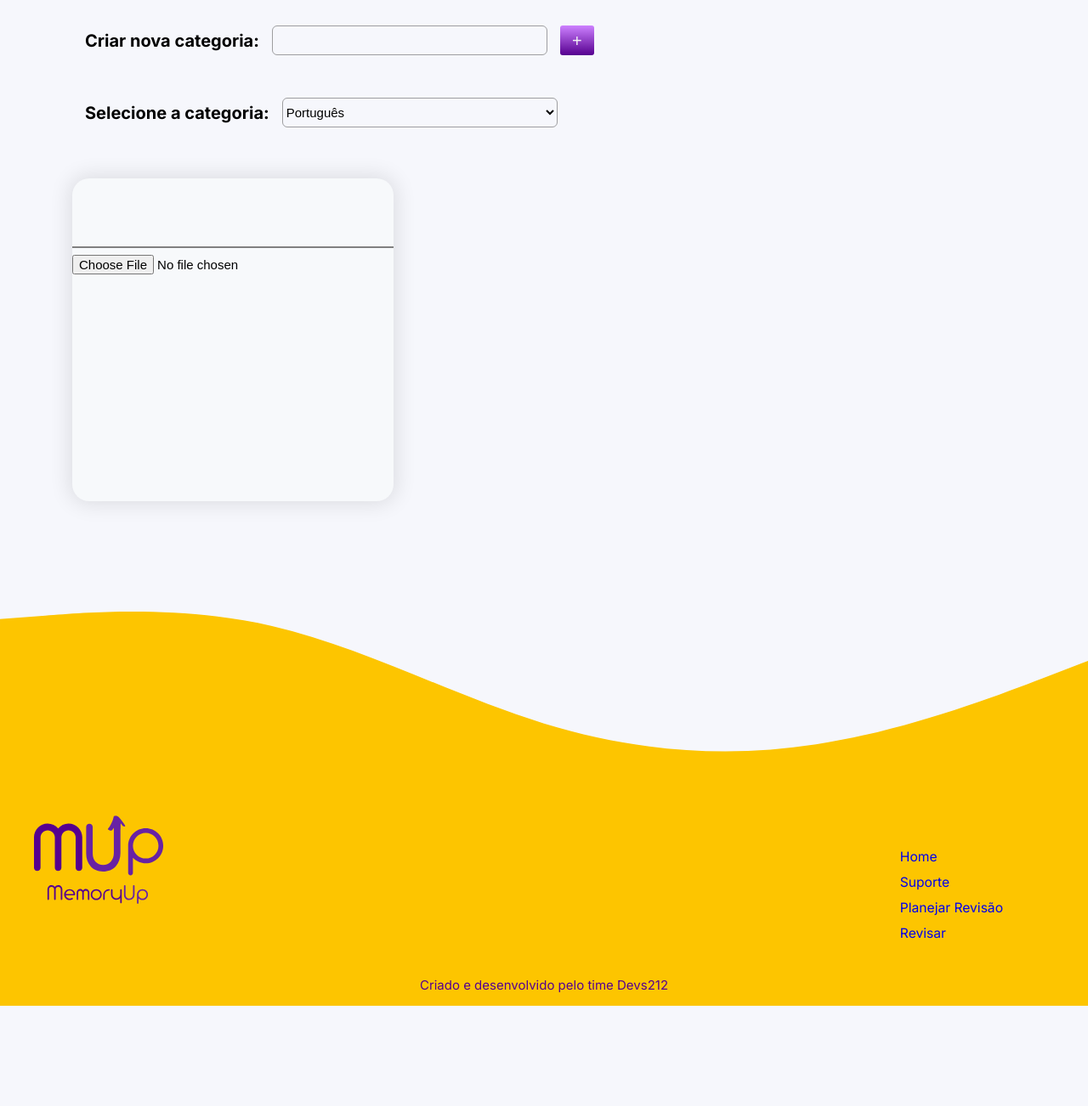
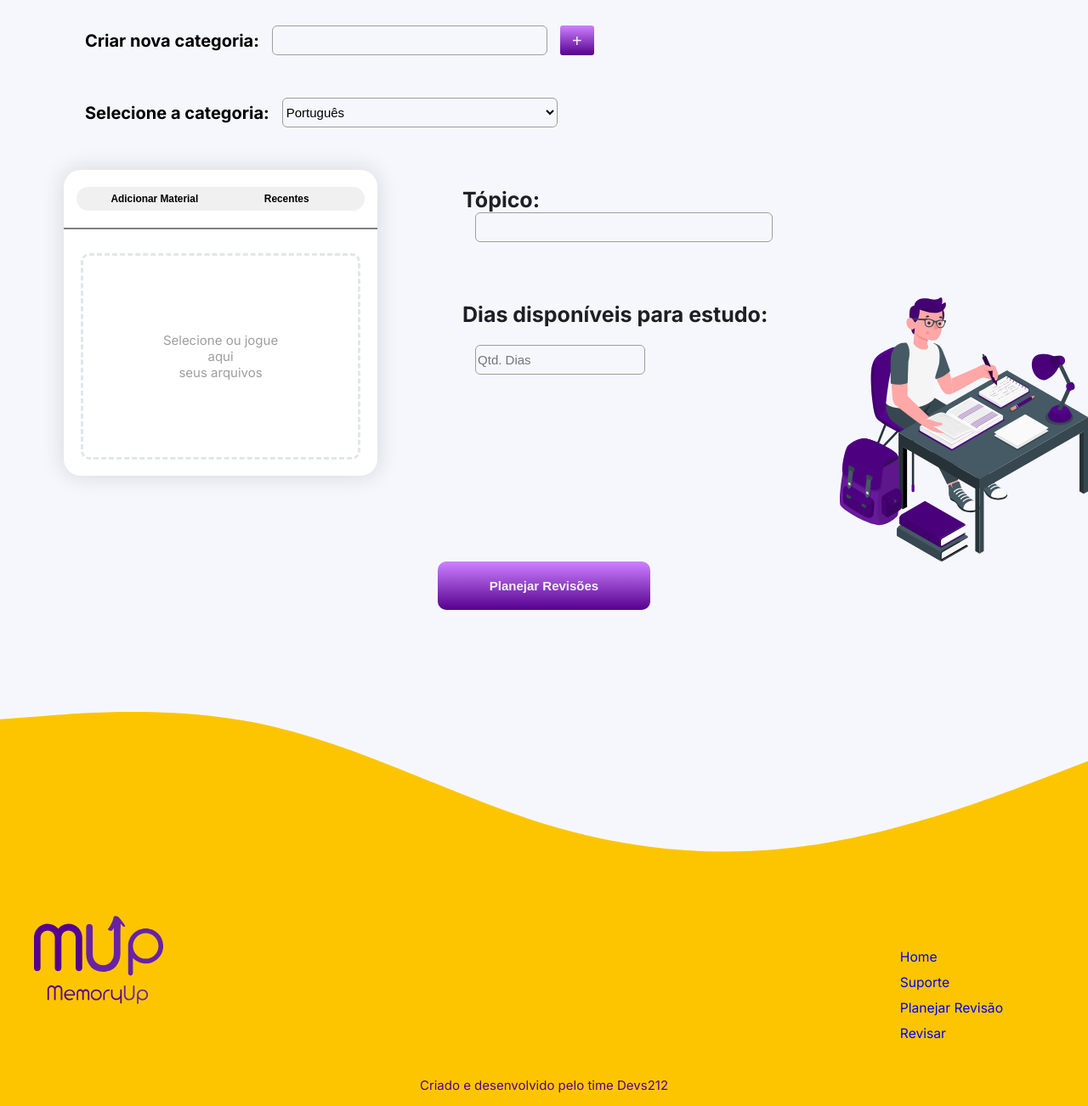
Before and after one commit to PedroZanluqui/memoryup, a PHP site: the page made by PagRevisões.html in a window 1280 px wide. Shown: the part 308-1610 px from the top of the page at 85% size. Before the commit the page ends 1492 px from the top, so only its background shows below. Run offline with PHP 8.4, Linux system fonts and the light colour scheme.

Commit message:
Finalização da Paginad de Revisão

```diff
--- a/PagRevisões.html
+++ b/PagRevisões.html
@@ -40,16 +40,37 @@
             </div>
         </div>
 
-        <div class="main-material-estudos">
-            <section class="section-material-estudos">
+    <div class="main-Upload-Planejamento">
+            <section class="section-material-estudos"  style="background-color: white;">
                 <div class="nav-of-section-material-estudos">
-
+                    <section class="toggles-of-material-estudos">
+                        <button class="button-toggle" id="adicionar-material">Adicionar Material</button>
+                        <button class="button-toggle" id="recentes">Recentes</button>
+                    </section>
                 </div>
                 <hr>
                 <br>
-                <input type="file">
+                <div class="file-area">
+                  <label for="file-input" class="label-input">Selecione ou jogue aqui<br> seus arquivos</label>
+                  <input type="file" id="file-input">
+                </div>
             </section>
+
+        <div class="Planejamento">
+            <h2>Tópico: <input type="text" ></h2>
+
+            <h2>Dias disponíveis para estudo:</h2>
+            <input type="number" class="qtd-dias-planejamento" placeholder="Qtd. Dias" style="width: 20rem; display: flex; flex-direction: column; justify-content: center; align-items: center;">
+
         </div>
+        <img src="./assets/img-revisoes.svg" alt="Garoto escrevendo em um livro">
+
+    </div>
+    <div class="div-button-enviar-revisoes">
+        <form id="button-revisoes">
+            <button type="submit" form="button-revisoes">Planejar Revisões</button>
+        </form>
+    </div>
     </main>
 
     <footer>
--- a/style.css
+++ b/style.css
@@ -219,10 +219,10 @@ h1 {
 }
 
 .testar{
-    background: rgb(255,229,61);
-    background: linear-gradient(180deg, rgba(255,229,61,1) 0%, rgba(253,197,0,1) 100%);
+    background: rgb(255,215,0);
+    background: linear-gradient(180deg, rgba(255,215,0,1) 0%, rgba(255,167,38,1) 100%);
     border: none;
-    color: var( --main--purpletext--solidcolor);
+    color: var(--main--whitetext--solidcolor);
     font-weight: bold;
     border-radius: 0.5rem;
     cursor: pointer;
@@ -238,8 +238,8 @@ h1 {
 }
 
 .testar:hover {
-    background: rgb(255,229,61);
-    background: linear-gradient(0deg, rgba(255,229,61,1) 0%, rgba(253,197,0,1) 100%);
+    background: rgb(255,215,0);
+    background: linear-gradient(0deg, rgba(255,215,0,1) 0%, rgba(255,167,38,1) 100%);
 }
 
 .botoesPrincipais{
@@ -252,7 +252,7 @@ h1 {
 
 .curvaEsquecimento{
     height: 26.75rem;
-    margin-top: 35rem;
+    margin-top: 15rem;
 
     display:flex;
     flex-direction: column;
@@ -299,12 +299,11 @@ h2{
 
     margin: 0 auto;
 
-    width: 60rem;
     height: 40rem;
 }
 
 .Cards{
-    margin-top: 36rem;
+    margin-top: 20rem;
 
     display: flex;
     flex-direction: row;
@@ -1179,8 +1178,8 @@ hr{
     box-sizing: border-box;
     margin-left: 7.5rem;
     margin-top: 5rem;
-    width: 15rem;
-    height: 38rem;
+    width: 10rem;
+    height: 36rem;
 
     background-color: #F7F9FB;
     border-radius: 2rem;
@@ -1188,9 +1187,8 @@ hr{
 }
 
 .nav-of-section-material-estudos{
-    margin-bottom: 8rem;
 
-    background-color: #FFFFFF;
+
 }
 
 .section-material-estudos hr{
@@ -1198,9 +1196,149 @@ hr{
     height: 0.2rem;
 }
 
-.section-material-estudos input{
-    width: 100%;
-    height: 100%;
+.file-area {
+    display: flex;
+    justify-content: center;
+    align-items: center;
+    text-align: center;
+}
 
+#file-input {
+    display: none;
+}
+
+.label-input{
     font-size: 1.5rem;
+    color: #9e9ea0;
+
+    margin: 2rem;
+
+    padding: 9rem;
+
+    border: 3px dashed #E2E6EA;
+    border-radius: 1rem;
+
 }
+
+.button-toggle{
+    border-radius: 3rem;
+    border: none;
+    width: 15rem;
+
+    background-color: transparent;
+
+    font-weight: bold;
+
+}
+
+.toggles-of-material-estudos{
+    justify-content: center;
+    align-items: center;
+    text-align: center;
+
+    margin-top: 2rem;
+    margin-bottom: 2rem;
+    font-size: 1.9rem;
+
+    background-color: #F0F0F0;
+    border-radius: 3.5rem;
+
+    margin-left: 1.5rem;
+    margin-right: 1.5rem;
+
+    transition: all 1s;
+
+
+}
+
+#adicionar-material:hover{
+    background: rgb(145,63,211);
+    background-image: linear-gradient(180deg, rgba(145,63,211,1) 0%, rgba(86,0,143,1) 100%);
+
+    color: var(--main--whitetext--solidcolor);
+    font-weight: bold;
+    border: none;
+    border-radius: 3rem;
+    padding: 1rem 2rem;
+    transition: all 0.2s;
+}
+
+#recentes:hover {
+    background: rgb(145,63,211);
+    background-image: linear-gradient(180deg, rgba(145,63,211,1) 0%, rgba(86,0,143,1) 100%);
+
+    color: var(--main--whitetext--solidcolor);
+    font-weight: bold;
+    border: none;
+    border-radius: 3rem;
+    padding: 1rem 2rem;
+    transition: all 0.2s;
+}
+
+.Planejamento{
+   margin-left: 10rem;
+}
+
+.main-Upload-Planejamento{
+    display: flex;
+    flex-direction: row;
+}
+
+.Planejamento input {
+    display: inline-block;
+    background-color: transparent;
+    border-radius: 6px;
+    border: 1px solid #9e9ea0;
+    width: 35rem;
+    height: 3.5rem;
+    font-size: 1.5rem;
+    margin-left: 1.5rem;
+    vertical-align: middle;
+}
+
+.Planejamento h2{
+    margin-top: 7rem;
+}
+
+.qtd-dias-planejamento{
+    display: inline-block;
+    background-color: transparent;
+    border-radius: 6px;
+    border: 1px solid #9e9ea0;
+    width: 15rem;
+    height: 3.5rem;
+    font-size: 1.5rem;
+    margin-left: 1.5rem;
+    vertical-align: middle;
+}
+
+.main-Upload-Planejamento img{
+    margin-top: 20rem;
+}
+
+.div-button-enviar-revisoes{
+    display: flex;
+    flex-direction: column;
+    align-items: center;
+    justify-content: center;
+}
+
+.div-button-enviar-revisoes button{
+    font-size: 1.5rem;
+    padding: 2rem;
+    width: 25rem;
+
+    color: var(--main--whitetext--solidcolor);
+    font-weight: bold;
+
+    border-radius: 1rem;
+    border: none;
+    background: rgb(205,129,255);
+    background-image: linear-gradient(180deg, rgba(205,129,255,1) 0%, rgba(86,0,143,1) 100%);
+}
+
+.div-button-enviar-revisoes button::hover{
+    background: rgb(205,129,255);
+    background-image: linear-gradient(0deg, rgba(205,129,255,1) 0%, rgba(86,0,143,1) 100%);
+    transition: all 0.2s;
+}
```
Also changed, not shown: index.html (+9 -9 lines), assets/img-revisoes.svg (added).
